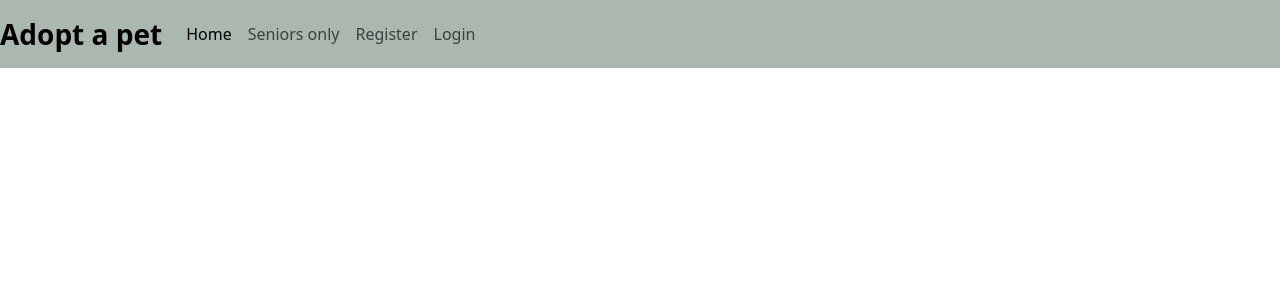
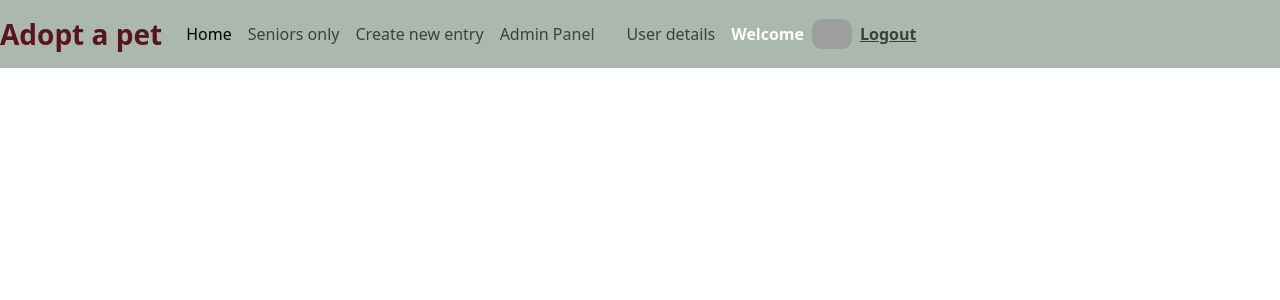
Before and after one commit to stavrosan/Pet-adoption-platform, a PHP site: page /animalCrud/details.php in a window 1280 px wide. Shown: the top 300 px of the page. Run offline with PHP 8.4, Linux system fonts and the light colour scheme; a user stored in the database is signed in; data comes from the database, SQL or seed files in the repository; data that the repository does not hold is empty; some web fonts are replaced; grey boxes are pictures that could not be loaded.

Commit message:
navbar-alers update

```diff
--- a/animalCrud/details.php
+++ b/animalCrud/details.php
@@ -1,4 +1,6 @@
 <?php
+
+session_start();
 
 require_once '../components/connect.php';
 
--- a/components/navbar.php
+++ b/components/navbar.php
@@ -20,7 +20,7 @@ echo"
 <nav class='navbar navbar-expand-lg'>
   <div class='d-flex flex-row justify-content-between'>
   <div class='d-flex align-items-center'>
-    <a class='navbar-brand fs-3 fw-bold' href='/home.php'>Adopt a pet</a>
+    <a class='navbar-brand fs-3 fw-bold text-danger-emphasis' href='/home.php'>Adopt a pet</a>
     <button class='navbar-toggler' type='button' data-bs-toggle='collapse' data-bs-target='#navbarNavAltMarkup' aria-controls='navbarNavAltMarkup' aria-expanded='false' aria-label='Toggle navigation'>
       <span class='navbar-toggler-icon'></span>
     </button>
@@ -29,33 +29,36 @@ echo"
         <a class='nav-link active' aria-current='page' href='/home.php'>Home</a>
         <a class='nav-link' href='/senior.php'>Seniors only</a>
         ";
+
+      if(isset($_SESSION["adm"])){
+         echo "
+     <a class='nav-link' href='/animalCrud/create.php'>Create new entry</a>
+     <a class='nav-link' href='/animalCrud/adminpanel.php'>Admin Panel</a>
+     <a class='nav-link' href='/animalCrud/adminpanel.php'></a>
+
+     ";
+   }
+   if(isset($_SESSION["user"])) {
+   echo "
+   <div class='d-flex align-items-center justify-content-end'>
+   <a class= 'nav-link' href='/user.php'>User details</a>
+   <a class= 'nav-link text-white fw-bold' href='#'>Welcome {$userName}</a>
+   <img src='assets/{$userImage}' style='height:30px; border-radius:10px;' alt='user-avatar'>
+   </div>
+   ";}
     if(isset($_SESSION["user"]) || isset($_SESSION["adm"])){
         echo"
-    <a class='nav-link' href='/user/logout.php'>Logout</a>
+    <div class='d-flex align-items-end justify-content-end'>
+    <a class='nav-link fw-bold text-decoration-underline' href='/user/logout.php'>Logout</a>
+    </div>
     ";
   }
   else{
     echo "
-    <a class='nav-link' href='/user/register.php'>Register</a>
-    <a class='nav-link' href='/user/login.php'>Login</a>
-    ";
-     }
-     if(isset($_SESSION["adm"])){
-        echo "
-    <a class='nav-link' href='/animalCrud/create.php'>Create new entry</a>
-    <a class='nav-link' href='/animalCrud/adminpanel.php'>Admin Panel</a>
-    <a class='nav-link' href='/animalCrud/adminpanel.php'></a>
-
+    <a class='nav-link fw-bold text-decoration-underline' href='/user/register.php'>Register</a>
+    <a class='nav-link fw-bold text-decoration-underline' href='/user/login.php'>Login</a>
     ";
   }
-  if(isset($_SESSION["user"])){
-  echo "
-  <div class='d-flex align-items-center justify-content-end'>
-  <a class= 'nav-link text-white' href='/user.php'>User details</a>
-  <a class= 'nav-link text-white' href='#'>Welcome {$userName}</a>
-  <img src='assets/{$userImage}' style='height:30px' alt='user-avatar'>
-  </div>
-  ";}
 echo "
       </div>
     </div>
--- a/home.php
+++ b/home.php
@@ -1,6 +1,4 @@
 <?php
-
-
 
 session_start();
 
--- a/style.css
+++ b/style.css
@@ -25,7 +25,7 @@ body{
   border-radius: 10px;
   margin-bottom: 20px;
   background-color: rgb(169, 188, 208);
-  filter: drop-shadow(10px 10px 0 black);
+  /*filter: drop-shadow(10px 10px 0 black);*/
   border: 1px solid black;
 }
 
--- a/user/register.php
+++ b/user/register.php
@@ -65,7 +65,7 @@ if($error === false){
 
     if($result){
         echo "
-        <div class='alert alert-success' role='alert'>
+        <div class='alert alert-success text-center' role='alert'>
             New user created!
         </div>
         ";
@@ -73,7 +73,7 @@ if($error === false){
         }
         else {
         echo "
-        <div class='alert alert-danger' role='alert'>
+        <div class='alert alert-danger text-center' role='alert'>
              Error!
         </div>
        " ;
```
Also changed, not shown: user/login.php (+6 -5 lines), assets/65d34eea30784.jpg (added).
